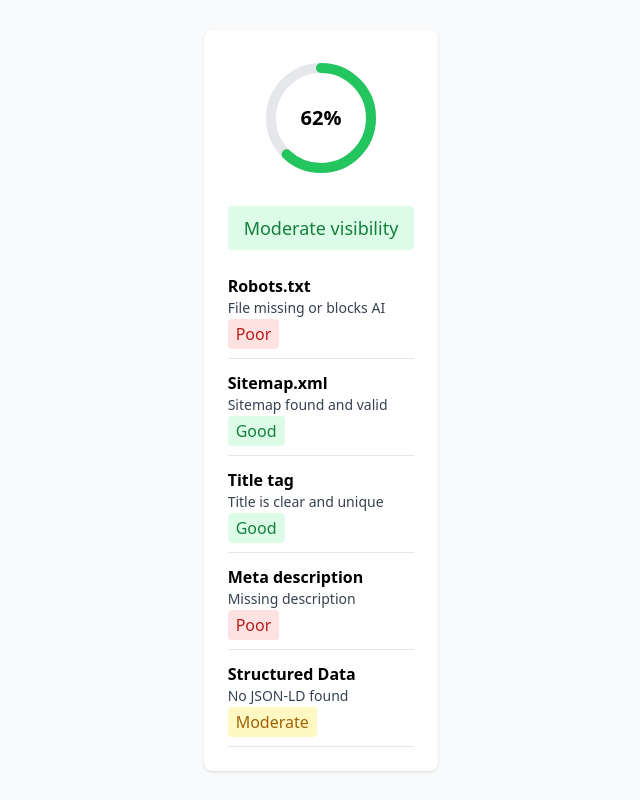
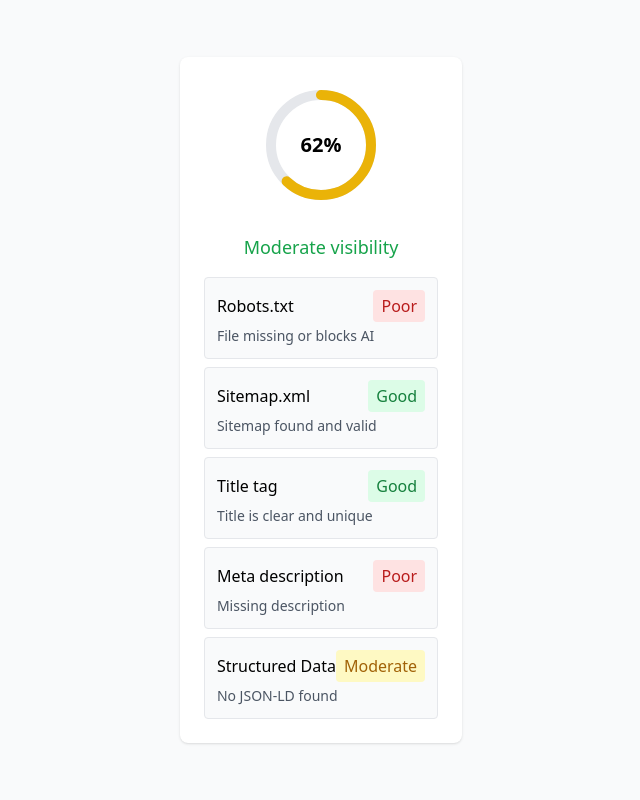
Before and after one commit to dm100usa-oss/aivcheck---main, a Next.js app: page /success in a window 1280 px wide. Shown: the whole page, without its empty margins (319-959 px from the left). Built offline with nearby package versions, Linux system fonts and the light colour scheme.

Commit message:
Update ReportLayout.tsx

```diff
--- a/components/ReportLayout.tsx
+++ b/components/ReportLayout.tsx
@@ -3,34 +3,42 @@ import React from "react";
 import { CheckItem } from "../types";
 
 type ReportLayoutProps = {
+  mode: "quick" | "pro"; // 👈 обязательный параметр
   score: number;
   interpretation: string;
   items: CheckItem[];
-  mode: "quick" | "full"; // quick = blue theme, full = green theme
 };
 
 export default function ReportLayout({
+  mode,
   score,
   interpretation,
   items,
-  mode,
 }: ReportLayoutProps) {
-  // Pick theme color depending on mode
-  const themeColor =
-    mode === "quick" ? "text-blue-500" : "text-green-500";
-  const bgTheme =
-    mode === "quick" ? "bg-blue-100 text-blue-700" : "bg-green-100 text-green-700";
+  // Цвет круга зависит от результата
+  const circleColor =
+    score < 50 ? "text-red-500" : score < 80 ? "text-yellow-500" : "text-green-500";
 
-  // Helper for status background
-  const getStatusClass = (status: "Good" | "Moderate" | "Poor") => {
-    if (status === "Good") return "bg-green-100 text-green-700 px-2 py-1 rounded";
-    if (status === "Moderate") return "bg-yellow-100 text-yellow-700 px-2 py-1 rounded";
-    return "bg-red-100 text-red-700 px-2 py-1 rounded";
+  // Цвет бейджа зависит от статуса
+  const getStatusColor = (status: string) => {
+    switch (status) {
+      case "Good":
+        return "bg-green-100 text-green-700 px-2 py-1 rounded";
+      case "Moderate":
+        return "bg-yellow-100 text-yellow-700 px-2 py-1 rounded";
+      case "Poor":
+        return "bg-red-100 text-red-700 px-2 py-1 rounded";
+      default:
+        return "bg-gray-100 text-gray-700 px-2 py-1 rounded";
+    }
   };
+
+  // Цвет акцентов (синий для quick, зеленый для pro)
+  const accentColor = mode === "quick" ? "text-blue-600" : "text-green-600";
 
   return (
     <div className="max-w-2xl mx-auto p-6 bg-white rounded-lg shadow">
-      {/* Circle with score */}
+      {/* Circular progress */}
       <div className="flex items-center justify-center mb-6">
         <div className="relative">
           <svg className="w-32 h-32">
@@ -44,7 +52,7 @@ export default function ReportLayout({
               cy="64"
             />
             <circle
-              className={themeColor}
+              className={circleColor}
               strokeWidth="10"
               strokeDasharray={`${(score / 100) * 314} 314`}
               strokeLinecap="round"
@@ -63,22 +71,22 @@ export default function ReportLayout({
       </div>
 
       {/* Interpretation */}
-      <p className={`text-center text-lg font-medium mb-6 ${bgTheme} inline-block px-4 py-2 rounded`}>
+      <p className={`text-center text-lg font-medium mb-4 ${accentColor}`}>
         {interpretation}
       </p>
 
-      {/* Items */}
-      <ul className="space-y-3">
+      {/* List of checks */}
+      <ul className="space-y-2">
         {items.map((item, index) => (
           <li
             key={index}
-            className="border-b pb-3"
+            className="flex flex-col border rounded p-3 bg-gray-50"
           >
-            <p className="font-semibold">{item.name}</p>
-            <p className="text-sm text-gray-700 mb-1">{item.explanation}</p>
-            <span className={getStatusClass(item.status)}>
-              {item.status}
-            </span>
+            <div className="flex justify-between items-center mb-1">
+              <span className="font-medium">{item.name}</span>
+              <span className={getStatusColor(item.status)}>{item.status}</span>
+            </div>
+            <p className="text-sm text-gray-600">{item.explanation}</p>
           </li>
         ))}
       </ul>
```
